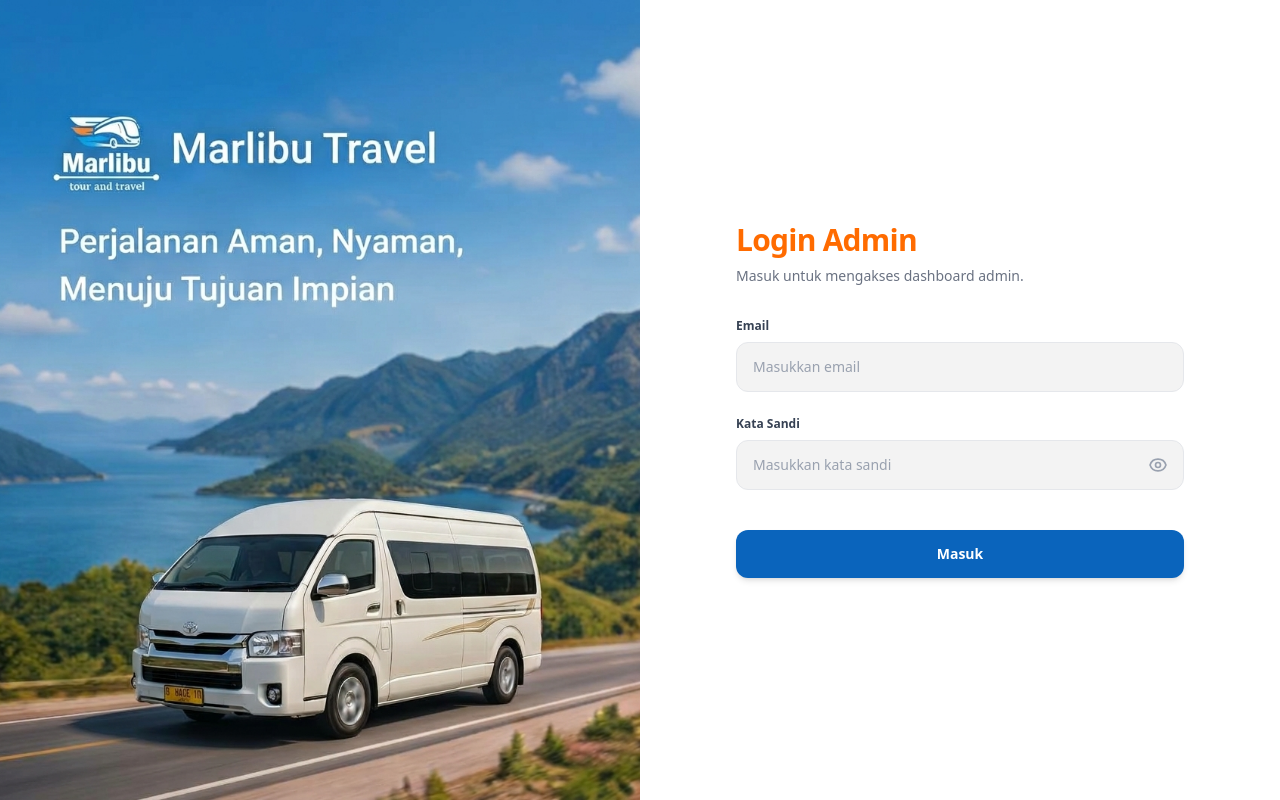
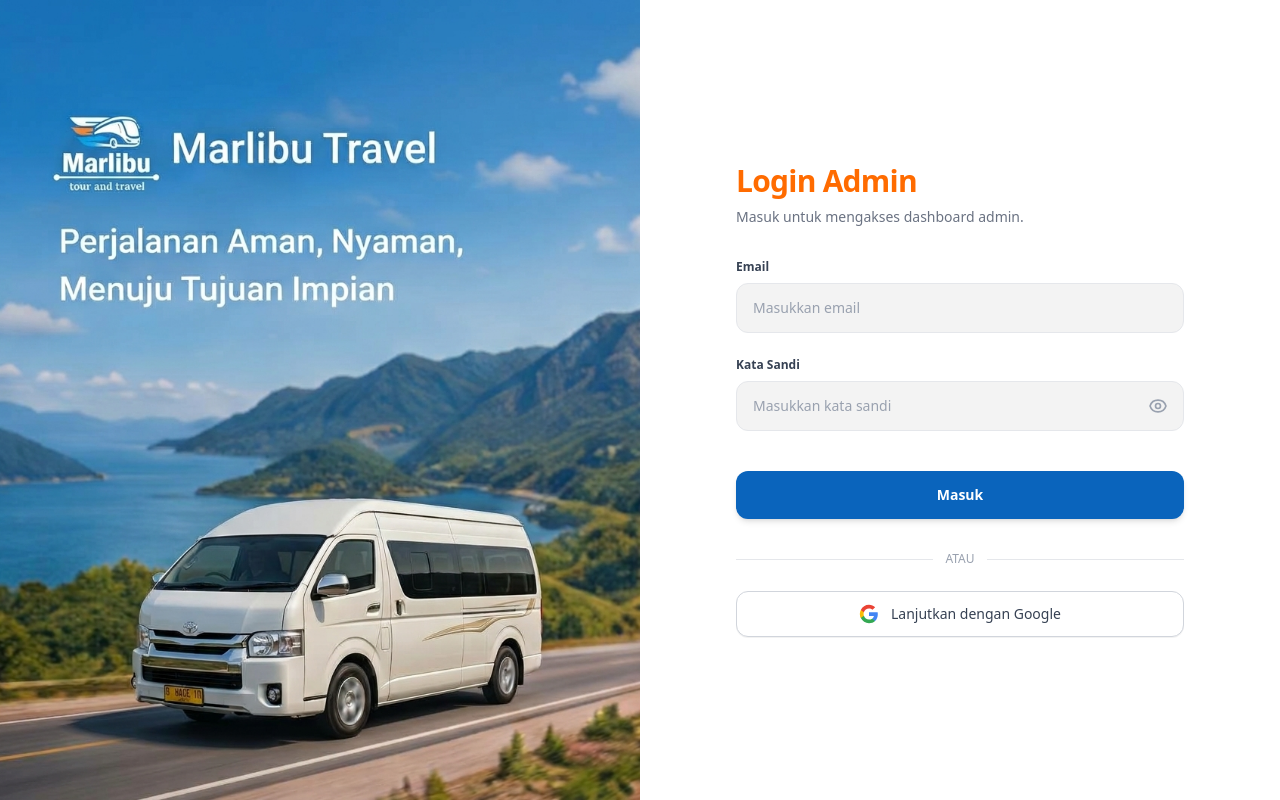
Before and after one commit to noviaflinputri/marlibu-admin, a Next.js app in the folder frontend/: page /login in a window 1280 px wide. Built offline with nearby package versions, Linux system fonts and the light colour scheme.

Commit message:
integritas akun google di login

```diff
--- a/frontend/app/login/components/login-form.tsx
+++ b/frontend/app/login/components/login-form.tsx
@@ -3,17 +3,30 @@
 import React, { useState } from 'react';
 import Image from 'next/image';
 import { useRouter } from 'next/navigation';
+import { signIn } from 'next-auth/react'; // Import signIn dari NextAuth
 
 export default function LoginForm() {
   const router = useRouter();
   const [email, setEmail] = useState('');
   const [password, setPassword] = useState('');
   const [showPassword, setShowPassword] = useState(false);
+  const [loadingGoogle, setLoadingGoogle] = useState(false);
 
   const handleSubmit = (e: React.FormEvent) => {
     e.preventDefault();
     // Mengarahkan ke /dashboard
     router.push('/dashboard');
+  };
+
+  const handleGoogleLogin = async () => {
+    setLoadingGoogle(true);
+    try {
+      await signIn('google', { callbackUrl: '/dashboard' });
+    } catch (error) {
+      console.error('Login Google Gagal:', error);
+    } finally {
+      setLoadingGoogle(false);
+    }
   };
 
   return (
@@ -105,6 +118,44 @@
               Masuk
             </button>
           </form>
+
+          {/* Pembatas / Pemisah */}
+          <div className="relative my-6">
+            <div className="absolute inset-0 flex items-center">
+              <div className="w-full border-t border-gray-200"></div>
+            </div>
+            <div className="relative flex justify-center text-xs uppercase">
+              <span className="bg-white px-3 text-gray-400 font-medium">atau</span>
+            </div>
+          </div>
+
+          {/* Tombol Login Google */}
+          <button
+            type="button"
+            onClick={handleGoogleLogin}
+            disabled={loadingGoogle}
+            className="w-full flex items-center justify-center gap-3 py-3 px-4 border border-gray-300 rounded-xl bg-white hover:bg-gray-50 text-gray-700 font-medium text-sm transition-all shadow-2xs cursor-pointer disabled:opacity-50"
+          >
+            <svg className="w-5 h-5" viewBox="0 0 24 24">
+              <path
+                fill="#4285F4"
+                d="M22.56 12.25c0-.78-.07-1.53-.2-2.25H12v4.26h5.92c-.26 1.37-1.04 2.53-2.21 3.31v2.77h3.57c2.08-1.92 3.28-4.74 3.28-8.09z"
+              />
+              <path
+                fill="#34A853"
+                d="M12 23c2.97 0 5.46-.98 7.28-2.66l-3.57-2.77c-.98.66-2.23 1.06-3.71 1.06-2.86 0-5.29-1.93-6.16-4.53H2.18v2.84C3.99 20.53 7.7 23 12 23z"
+              />
+              <path
+                fill="#FBBC05"
+                d="M5.84 14.09c-.22-.66-.35-1.36-.35-2.09s.13-1.43.35-2.09V7.06H2.18C1.43 8.55 1 10.22 1 12s.43 3.45 1.18 4.94l2.85-2.22.81-.63z"
+              />
+              <path
+                fill="#EA4335"
+                d="M12 5.38c1.62 0 3.06.56 4.21 1.64l3.15-3.15C17.45 2.09 14.97 1 12 1 7.7 1 3.99 3.47 2.18 7.06l3.66 2.84c.87-2.6 3.3-4.52 6.16-4.52z"
+              />
+            </svg>
+            {loadingGoogle ? 'Menghubungkan...' : 'Lanjutkan dengan Google'}
+          </button>
         </div>
 
       </div>
--- a/frontend/auth.ts
+++ b/frontend/auth.ts
@@ -1,38 +1,35 @@
-import NextAuth from "next-auth";
-import GoogleProvider from "next-auth/providers/google";
-import CredentialsProvider from "next-auth/providers/credentials";
+import NextAuth from 'next-auth';
+import CredentialsProvider from 'next-auth/providers/credentials';
+import Google from 'next-auth/providers/google';
 
 export const { handlers, auth, signIn, signOut } = NextAuth({
   providers: [
-    GoogleProvider({
-      clientId: process.env.GOOGLE_CLIENT_ID || "",
-      clientSecret: process.env.GOOGLE_CLIENT_SECRET || "",
+    // 1. Google Provider
+    Google({
+      clientId: process.env.GOOGLE_CLIENT_ID,
+      clientSecret: process.env.GOOGLE_CLIENT_SECRET,
     }),
+
+    // 2. Credentials Provider (Login Manual Email & Password)
     CredentialsProvider({
-      name: "Credentials",
+      name: 'Credentials',
       credentials: {
-        email: { label: "Email", type: "email" },
-        password: { label: "Password", type: "password" },
+        email: { label: 'Email', type: 'email' },
+        password: { label: 'Password', type: 'password' },
       },
       async authorize(credentials) {
-        // Simulasi validasi login
-        if (credentials?.email === "admin@marlibu.com" && credentials?.password === "admin123") {
-          return { id: "1", name: "Admin Marlibu", email: "admin@marlibu.com", role: "admin" };
-        }
-        if (credentials?.email === "user@marlibu.com" && credentials?.password === "user123") {
-          return { id: "2", name: "User Biasa", email: "user@marlibu.com", role: "user" };
+        if (credentials?.email === 'admin@marlibu.com' && credentials?.password === 'admin123') {
+          return { id: '1', name: 'Admin Marlibu', email: 'admin@marlibu.com', role: 'admin' };
         }
         return null;
       },
     }),
   ],
-  session: {
-    strategy: "jwt", // Wajib ada di Auth.js v5 agar cookie session tersimpan otomatis!
-  },
   callbacks: {
     async jwt({ token, user }) {
       if (user) {
-        token.role = (user as any).role || "user";
+        // Jika login lewat Google, default-kan role sebagai 'user' (atau 'admin' sesuai kebutuhan)
+        token.role = (user as any).role || 'user';
       }
       return token;
     },
@@ -43,8 +40,4 @@
       return session;
     },
   },
-  pages: {
-    signIn: "/login",
-  },
-  secret: process.env.NEXTAUTH_SECRET || "secret-bebas-untuk-dev-12345",
 });
```
